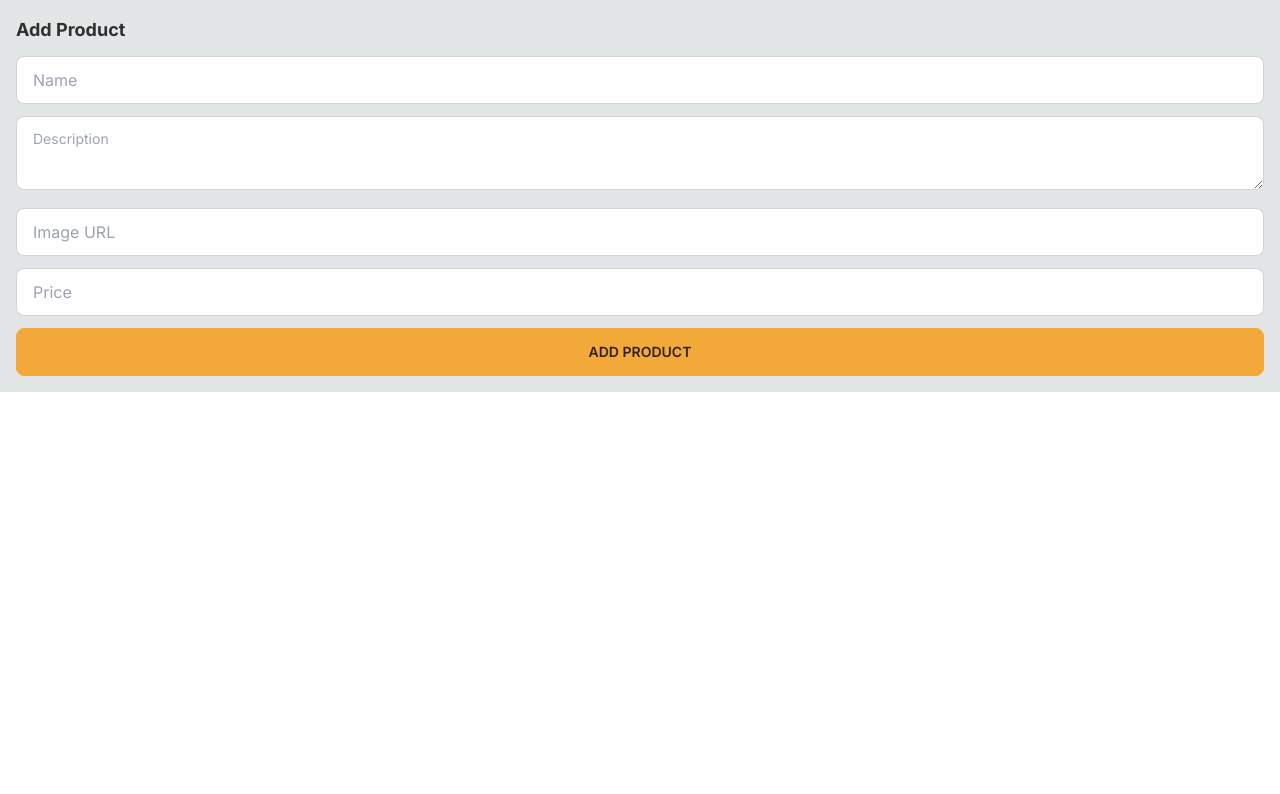
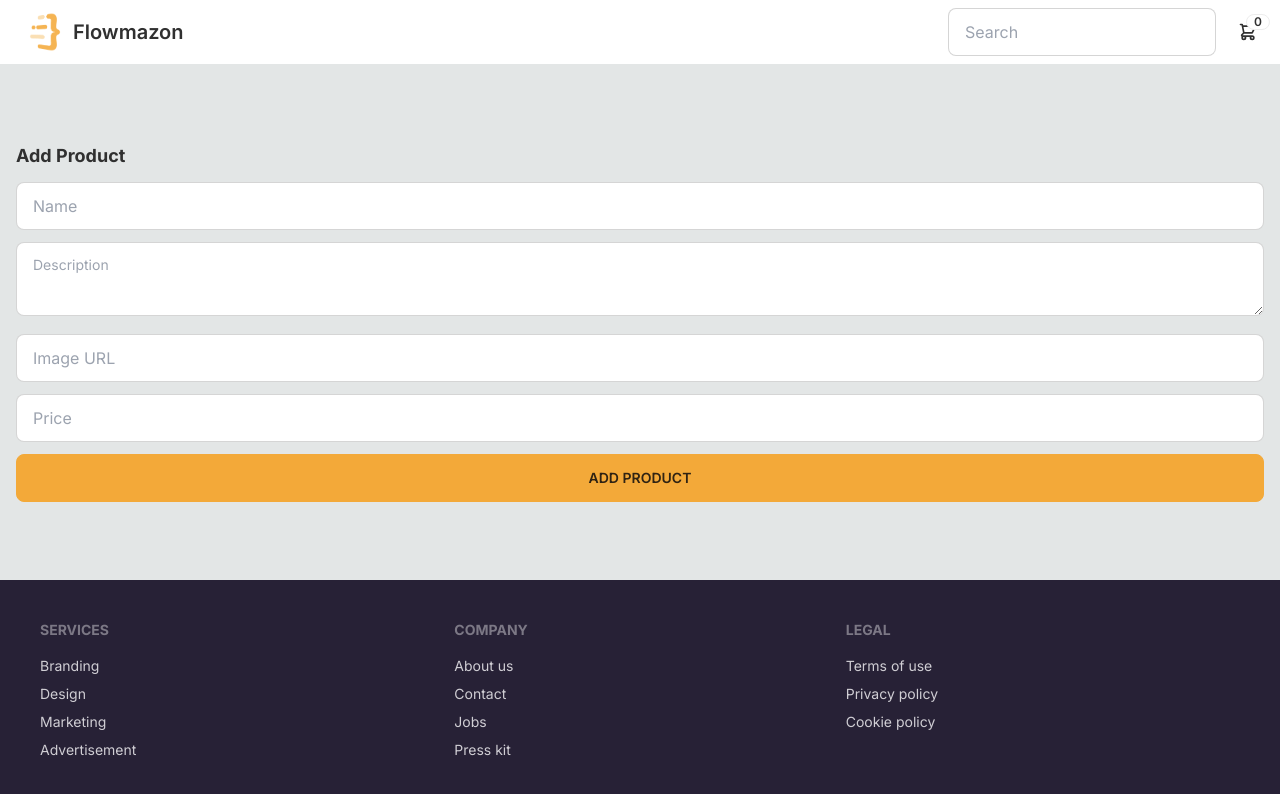
Before and after one commit to EdKo2001/nextjs-ecommerce, a Next.js app: page /add-product in a window 1280 px wide. Shown: the top 794 px of the page. Built offline with nearby package versions, Linux system fonts and the light colour scheme; no server answers.

Commit message:
feat(header&footer): add

```diff
--- a/src/app/add-product/page.tsx
+++ b/src/app/add-product/page.tsx
@@ -1,6 +1,6 @@
 import { redirect } from "next/navigation";
 
-import FormSubmitButton from "@/components/FormSubmitButton";
+import FormSubmitButton from "@/components/reusables/FormSubmitButton";
 
 import { prisma } from "@/lib/db/prisma";
 
--- a/src/app/layout.tsx
+++ b/src/app/layout.tsx
@@ -1,5 +1,9 @@
+import { Inter } from "next/font/google";
+
+import Header from "@/components/Header";
+import Footer from "@/components/Footer";
+
 import "./globals.css";
-import { Inter } from "next/font/google";
 
 const inter = Inter({ subsets: ["latin"] });
 
@@ -15,8 +19,10 @@
 }) {
   return (
     <html lang="en">
-      <body className={inter.className}>
-        <main className="m-auto min-w-[300px] max-w-7xl p-4">{children}</main>
+      <body className={inter.className + " flex min-h-screen flex-col"}>
+        <Header />
+        <main className="m-auto w-full max-w-7xl p-4">{children}</main>
+        <Footer />
       </body>
     </html>
   );
--- a/src/app/page.tsx
+++ b/src/app/page.tsx
@@ -1,4 +1,4 @@
-import ProductCard from "@/components/ProductCard";
+import ProductCard from "@/components/reusables/ProductCard";
 import { prisma } from "@/lib/db/prisma";
 import Image from "next/image";
 import Link from "next/link";
--- a/src/app/products/[id]/page.tsx
+++ b/src/app/products/[id]/page.tsx
@@ -4,7 +4,7 @@
 import { cache } from "react";
 
 import AddToCartButton from "./AddToCartButton";
-import PriceTag from "@/components/PriceTag";
+import PriceTag from "@/components/reusables/PriceTag";
 
 import { incrementProductQuantity } from "./actions";
 import { prisma } from "@/lib/db/prisma";
--- /dev/null
+++ b/src/components/Footer/index.tsx
@@ -0,0 +1,28 @@
+export default function Footer() {
+  return (
+    <footer className="bg-neutral p-10 text-neutral-content">
+      <div className="footer m-auto max-w-7xl">
+        <div>
+          <span className="footer-title">Services</span>
+          <a className="link-hover link">Branding</a>
+          <a className="link-hover link">Design</a>
+          <a className="link-hover link">Marketing</a>
+          <a className="link-hover link">Advertisement</a>
+        </div>
+        <div>
+          <span className="footer-title">Company</span>
+          <a className="link-hover link">About us</a>
+          <a className="link-hover link">Contact</a>
+          <a className="link-hover link">Jobs</a>
+          <a className="link-hover link">Press kit</a>
+        </div>
+        <div>
+          <span className="footer-title">Legal</span>
+          <a className="link-hover link">Terms of use</a>
+          <a className="link-hover link">Privacy policy</a>
+          <a className="link-hover link">Cookie policy</a>
+        </div>
+      </div>
+    </footer>
+  );
+}
--- /dev/null
+++ b/src/components/Header/ShoppingCartButton.tsx
@@ -0,0 +1,65 @@
+"use client";
+
+import Link from "next/link";
+
+import { ShoppingCart } from "@/lib/db/cart";
+import { formatPrice } from "@/lib/format";
+
+interface ShoppingCartButtonProps {
+  cart: ShoppingCart | null;
+}
+
+export default function ShoppingCartButton({ cart }: ShoppingCartButtonProps) {
+  function closeDropdown() {
+    const elem = document.activeElement as HTMLElement;
+    if (elem) {
+      elem.blur();
+    }
+  }
+
+  return (
+    <div className="dropdown-end dropdown">
+      <label tabIndex={0} className="btn btn-circle btn-ghost">
+        <div className="indicator">
+          <svg
+            xmlns="http://www.w3.org/2000/svg"
+            className="h-5 w-5"
+            fill="none"
+            viewBox="0 0 24 24"
+            stroke="currentColor"
+          >
+            <path
+              strokeLinecap="round"
+              strokeLinejoin="round"
+              strokeWidth="2"
+              d="M3 3h2l.4 2M7 13h10l4-8H5.4M7 13L5.4 5M7 13l-2.293 2.293c-.63.63-.184 1.707.707 1.707H17m0 0a2 2 0 100 4 2 2 0 000-4zm-8 2a2 2 0 11-4 0 2 2 0 014 0z"
+            />
+          </svg>
+          <span className="badge indicator-item badge-sm">
+            {cart?.size || 0}
+          </span>
+        </div>
+      </label>
+      <div
+        tabIndex={0}
+        className="card dropdown-content card-compact z-30 mt-3 w-52 bg-base-100 shadow"
+      >
+        <div className="card-body">
+          <span className="text-lg font-bold">{cart?.size || 0} Items</span>
+          <span className="text-info">
+            Subtotal: {formatPrice(cart?.subtotal || 0)}
+          </span>
+          <div className="card-actions">
+            <Link
+              href="/cart"
+              className="btn btn-primary btn-block"
+              onClick={closeDropdown}
+            >
+              View cart
+            </Link>
+          </div>
+        </div>
+      </div>
+    </div>
+  );
+}
--- /dev/null
+++ b/src/components/Header/index.tsx
@@ -0,0 +1,47 @@
+import Image from "next/image";
+import Link from "next/link";
+import { redirect } from "next/navigation";
+
+import ShoppingCartButton from "./ShoppingCartButton";
+
+import logo from "@/assets/logo.png";
+import { getCart } from "@/lib/db/cart";
+
+async function searchProducts(formData: FormData) {
+  "use server";
+
+  const searchQuery = formData.get("searchQuery")?.toString();
+
+  if (searchQuery) {
+    redirect("/search?query=" + searchQuery);
+  }
+}
+
+export default async function Navbar() {
+  const cart = await getCart();
+
+  return (
+    <header className="bg-base-100">
+      <div className="navbar m-auto max-w-7xl flex-col gap-2 sm:flex-row">
+        <div className="flex-1">
+          <Link href="/" className="btn btn-ghost text-xl normal-case">
+            <Image src={logo} height={40} width={40} alt="Flowmazon logo" />
+            Flowmazon
+          </Link>
+        </div>
+        <div className="flex-none gap-2">
+          <form action={searchProducts}>
+            <div className="form-control">
+              <input
+                name="searchQuery"
+                placeholder="Search"
+                className="input input-bordered w-full min-w-[100px]"
+              />
+            </div>
+          </form>
+          <ShoppingCartButton cart={cart} />
+        </div>
+      </div>
+    </header>
+  );
+}
--- a/src/lib/format.ts
+++ b/src/lib/format.ts
@@ -1,5 +1,5 @@
 export function formatPrice(price: number) {
-  return (price / 100).toLocaleString("en-US", {
+  return price.toLocaleString("en-US", {
     style: "currency",
     currency: "USD",
   });
```
Also changed, not shown: src/components/reusables/FormSubmitButton.tsx (renamed from src/components/FormSubmitButton.tsx), src/components/reusables/PriceTag.tsx (renamed from src/components/PriceTag.tsx), src/components/reusables/ProductCard.tsx (renamed from src/components/ProductCard.tsx), 1 other file (tests, documents, lock files or other folders).
